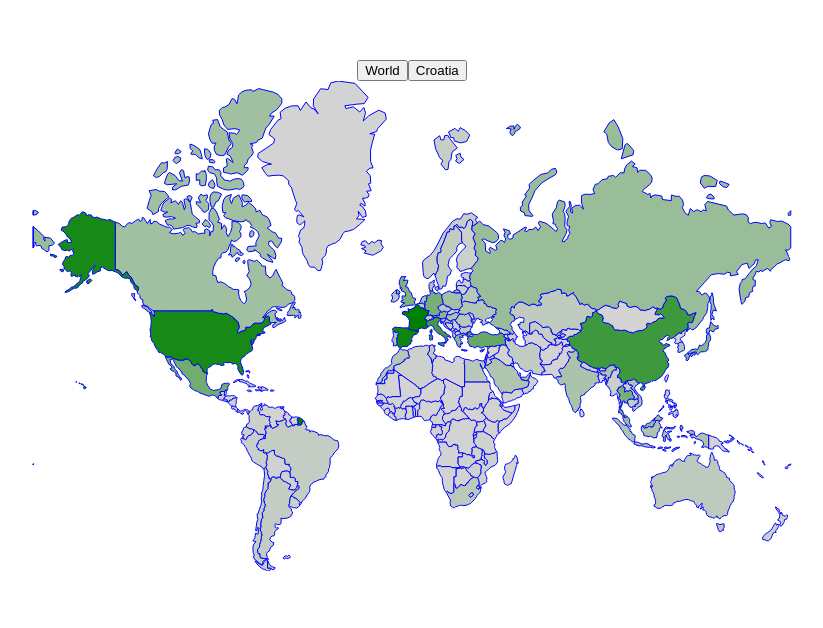
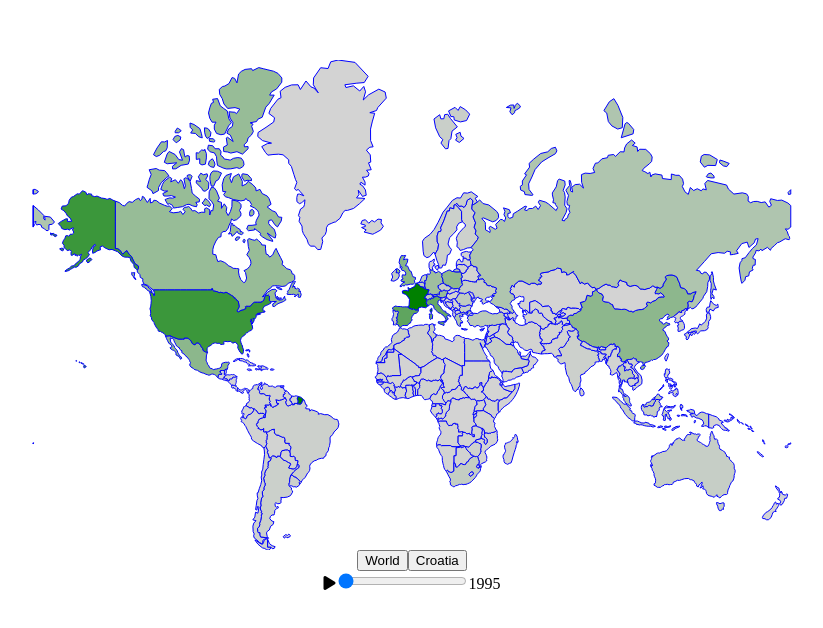
Before and after one commit to mposavac/Vizualizacija-podataka-Turizam, a React (Create React App) app: page / in a window 1280 px wide. Shown: the part 108-736 px from the top of the page, without its empty margins (228-1051 px from the left). Built offline with nearby package versions, Linux system fonts and the light colour scheme.

Commit message:
Years range added

```diff
--- a/public/index.html
+++ b/public/index.html
@@ -5,39 +5,13 @@
     <link rel="icon" href="%PUBLIC_URL%/favicon.ico" />
     <meta name="viewport" content="width=device-width, initial-scale=1" />
     <meta name="theme-color" content="#000000" />
-    <meta
-      name="description"
-      content="Web site created using create-react-app"
-    />
+    <meta name="description" content="Web site created using create-react-app" />
     <link rel="apple-touch-icon" href="%PUBLIC_URL%/logo192.png" />
-    <!--
-      manifest.json provides metadata used when your web app is installed on a
-      user's mobile device or desktop. See https://developers.google.com/web/fundamentals/web-app-manifest/
-    -->
     <link rel="manifest" href="%PUBLIC_URL%/manifest.json" />
-    <!--
-      Notice the use of %PUBLIC_URL% in the tags above.
-      It will be replaced with the URL of the `public` folder during the build.
-      Only files inside the `public` folder can be referenced from the HTML.
-
-      Unlike "/favicon.ico" or "favicon.ico", "%PUBLIC_URL%/favicon.ico" will
-      work correctly both with client-side routing and a non-root public URL.
-      Learn how to configure a non-root public URL by running `npm run build`.
-    -->
-    <title>React App</title>
+    <title>Tourism Vizualization</title>
   </head>
   <body>
-    <noscript>You need to enable JavaScript to run this app.</noscript>
+    <script src="https://kit.fontawesome.com/1febaa92db.js" crossorigin="anonymous"></script>
     <div id="root"></div>
-    <!--
-      This HTML file is a template.
-      If you open it directly in the browser, you will see an empty page.
-
-      You can add webfonts, meta tags, or analytics to this file.
-      The build step will place the bundled scripts into the <body> tag.
-
-      To begin the development, run `npm start` or `yarn start`.
-      To create a production bundle, use `npm run build` or `yarn build`.
-    -->
   </body>
 </html>
--- a/src/App.jsx
+++ b/src/App.jsx
@@ -1,21 +1,35 @@
-import React, { useState, useEffect } from "react";
-import GeoChart from "./components/GeoChart";
-import world from "./data/GeoChart.world.geo.json";
-import croatia from "./data/GeoChart.croatia.geo.json";
-import world_data from "./data/data.world.json";
-import croatia_data from "./data/data.croatia.json";
-import "./style/index.scss";
+import React, { useState, useEffect } from 'react';
+import GeoChart from './components/GeoChart';
+import Controls from './components/Controls';
+import world from './data/GeoChart.world.geo.json';
+import croatia from './data/GeoChart.croatia.geo.json';
+import world_data from './data/data.world.json';
+import croatia_data from './data/data.croatia.json';
+import './style/index.scss';
 
 function App() {
   const [geoData, setGeoData] = useState(world);
   const [data, setData] = useState(world_data);
   const [dataReady, setDataReady] = useState(false);
+  const [dataIndicator, setDataIndicator] = useState('world');
+  const [isPlayed, setIsPlayed] = useState(false);
+  const yearsRange = {
+    world: {
+      min: 1995,
+      max: 2018,
+    },
+    croatia: {
+      min: 2016,
+      max: 2019,
+    },
+  };
+  const [year, setYear] = useState(yearsRange.world.min);
 
   useEffect(() => {
     if (geoData === world) {
       geoData.features.forEach((feature) => {
         const tourism_data = world_data.filter(
-          (country) => country["Country Code"] === feature.properties["adm0_a3"]
+          (country) => country['Country Code'] === feature.properties['adm0_a3'],
         );
         feature.properties.tourism = tourism_data;
       });
@@ -24,54 +38,64 @@ function App() {
       geoData.features.forEach((feature) => {
         const tourism_data = croatia_data.filter(
           (country) =>
-            country["Županije"].toLowerCase() ===
-            feature.properties["name"].toLowerCase()
+            country['Županije'].toLowerCase() === feature.properties['name'].toLowerCase(),
         );
         feature.properties.tourism = tourism_data;
       });
       setDataReady(true);
     }
-    console.log(data);
   }, [data, geoData]);
+
+  useEffect(() => {
+    if (year < yearsRange[dataIndicator].max && isPlayed) {
+      let timeout = setTimeout(() => {
+        const yearIncreased = year + 1;
+        setYear(yearIncreased);
+      }, 1000);
+      return () => clearTimeout(timeout);
+    }
+    //eslint-disable-next-line
+  }, [isPlayed, year, setYear]);
 
   const handleBtnClick = (e) => {
     setDataReady(false);
-    if (e.target.getAttribute("class") === "btn-world") {
+    if (e.target.getAttribute('class') === 'btn-world') {
       setGeoData(world);
       setData(world_data);
+      setDataIndicator('world');
+      setYear(yearsRange.world.min);
     } else {
       setGeoData(croatia);
       setData(croatia_data);
+      setDataIndicator('croatia');
+      setYear(yearsRange.croatia.min);
     }
   };
 
-  const handleDataChange = () => {
-    setDataReady(false);
-    if (data === croatia_data) {
-      setGeoData(world);
-      setData(world_data);
-    } else {
-      setGeoData(croatia);
-      setData(croatia_data);
+  const handleYearChange = (e) => {
+    setIsPlayed(false);
+    setYear(parseInt(e.target.value));
+  };
+
+  const play = async () => {
+    if (isPlayed) setIsPlayed(false);
+    else {
+      setIsPlayed(true);
     }
   };
 
   return (
     <div className="home">
-      <button className="btn-world" onClick={handleBtnClick}>
-        World
-      </button>
-      <button className="btn-croatia" onClick={handleBtnClick}>
-        Croatia
-      </button>
-      {dataReady && (
-        <GeoChart
-          geoData={geoData}
-          data={data}
-          property="2018"
-          changeGeoData={handleDataChange}
-        />
-      )}
+      {dataReady && <GeoChart geoData={geoData} data={data} property={year} />}
+      <Controls
+        handleBtnClick={handleBtnClick}
+        handleYearChange={handleYearChange}
+        year={year}
+        yearsRange={yearsRange}
+        dataIndicator={dataIndicator}
+        play={play}
+        isPlayed={isPlayed}
+      />
     </div>
   );
 }
--- /dev/null
+++ b/src/components/Controls.jsx
@@ -0,0 +1,37 @@
+import React from 'react';
+
+function Controls({
+  dataIndicator,
+  year,
+  yearsRange,
+  handleBtnClick,
+  handleYearChange,
+  isPlayed,
+  play,
+}) {
+  console.log(year);
+  return (
+    <div>
+      <button className="btn-world" onClick={handleBtnClick}>
+        World
+      </button>
+      <button className="btn-croatia" onClick={handleBtnClick}>
+        Croatia
+      </button>
+      <br />
+      <i className={isPlayed ? 'fas fa-pause' : 'fas fa-play'} onClick={play} />
+      <input
+        type="range"
+        id="year"
+        min={dataIndicator === 'world' ? yearsRange.world.min : yearsRange.croatia.min}
+        max={dataIndicator === 'world' ? yearsRange.world.max : yearsRange.croatia.max}
+        value={year}
+        onChange={handleYearChange}
+        step="1"
+      />
+      <label htmlFor="year">{year}</label>
+    </div>
+  );
+}
+
+export default Controls;
--- a/src/components/GeoChart.jsx
+++ b/src/components/GeoChart.jsx
@@ -1,8 +1,8 @@
-import React, { useRef, useEffect, useState } from "react";
-import { select, geoPath, geoMercator, min, max, scaleLinear } from "d3";
-import useResize from "../utils/useResize";
+import React, { useRef, useEffect, useState } from 'react';
+import { select, geoPath, geoMercator, min, max, scaleLinear } from 'd3';
+import useResize from '../utils/useResize';
 
-function GeoChart({ geoData, data, property, changeGeoData }) {
+function GeoChart({ geoData, data, property }) {
   const svgRef = useRef();
   const refWrapper = useRef();
   const dimensions = useResize(refWrapper);
@@ -10,16 +10,11 @@ function GeoChart({ geoData, data, property, changeGeoData }) {
 
   useEffect(() => {
     const svg = select(svgRef.current);
-    const minProp = min(data, (feature) =>
-      feature[property] !== "" ? feature[property] : null
-    );
+    const minProp = min(data, (feature) => (feature[property] !== '' ? feature[property] : null));
     const maxProp = max(data, (feature) => feature[property]);
-    const colorScale = scaleLinear()
-      .domain([minProp, maxProp])
-      .range(["lightgray", "green"]);
+    const colorScale = scaleLinear().domain([minProp, maxProp]).range(['lightgray', 'green']);
 
-    const { width, height } =
-      dimensions || refWrapper.current.getBoundingClientRect();
+    const { width, height } = dimensions || refWrapper.current.getBoundingClientRect();
     const projection = geoMercator()
       .fitSize([width, height], countrySelected || geoData)
       .precision(100);
@@ -27,24 +22,21 @@ function GeoChart({ geoData, data, property, changeGeoData }) {
     const pathGenerator = geoPath().projection(projection);
 
     svg
-      .selectAll(".country")
+      .selectAll('.country')
       .data(geoData.features)
-      .join("path")
-      .on("click", (feature) => {
-        if (feature.properties["sovereignt"] === "Croatia") changeGeoData();
-        else setConutrySelected(countrySelected === feature ? null : feature);
+      .join('path')
+      .on('click', (feature) => {
+        setConutrySelected(countrySelected === feature ? null : feature);
       })
-      .attr("class", "country")
+      .attr('class', 'country')
       .transition()
-      .attr("fill", (feature) =>
+      .attr('fill', (feature) =>
         colorScale(
-          feature.properties.tourism.length > 0
-            ? feature.properties.tourism[0][property]
-            : 0
-        )
+          feature.properties.tourism.length > 0 ? feature.properties.tourism[0][property] : 0,
+        ),
       )
-      .attr("d", (feature) => pathGenerator(feature));
-  }, [geoData, data, property, dimensions, countrySelected, changeGeoData]);
+      .attr('d', (feature) => pathGenerator(feature));
+  }, [geoData, data, property, dimensions, countrySelected]);
   return (
     <div className="svg-wrapper" ref={refWrapper}>
       <svg ref={svgRef} />
```
Also changed, not shown: .eslintrc.json (added), 1 other file (tests, documents, lock files or other folders).
